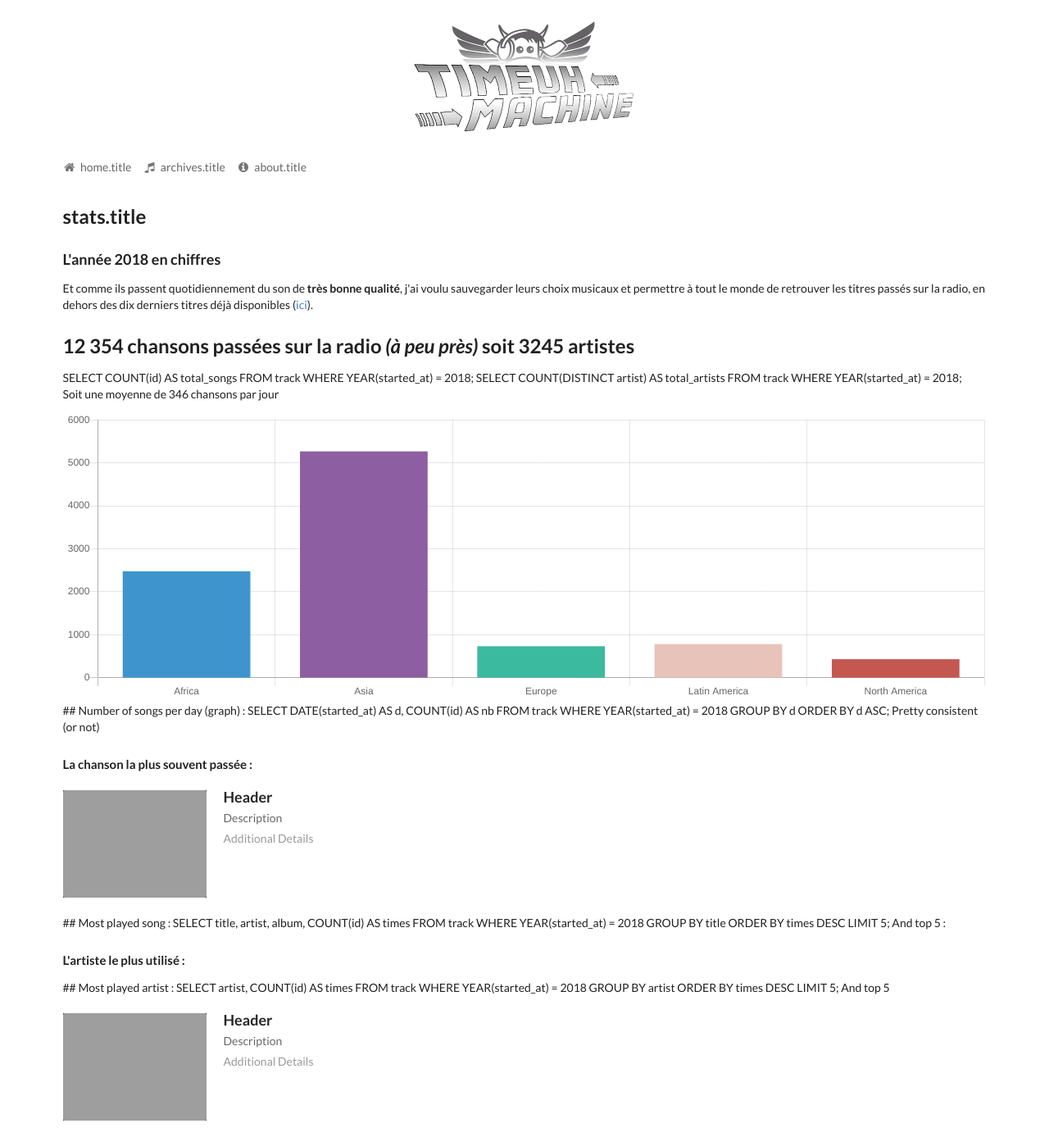
After one commit to tchapi/timeuh-machine, a Symfony app: template templates/statistics.html.twig in a window 1280 px wide. The commit adds this page. Shown: the whole page at 82% size. Run offline with Twig, Linux system fonts and the light colour scheme; the template is opened without the code that fills it, so the values that code supplies are empty; some libraries are stand-ins or nearby versions; grey boxes are pictures that could not be loaded.

Commit message:
Add statistics for 2018 (WIP)

```diff
--- /dev/null
+++ b/templates/statistics.html.twig
@@ -0,0 +1,104 @@
+{% extends "base.html.twig" %}
+{% set menu = 'stats' %}
+
+{% block content %}
+
+<div class="ui container">
+  <h2>{{ "stats.title"|trans }}</h2>
+
+  <h3>L'année 2018 en chiffres</h3>
+
+  <p>Et comme ils passent quotidiennement du son de <strong>très bonne qualité</strong>, j'ai voulu sauvegarder leurs choix musicaux et permettre à tout le monde de retrouver les titres passés sur la radio, en dehors des dix derniers titres déjà disponibles (<a href="http://player.radiomeuh.com/playlist/">ici</a>).</p>
+
+  <h2>12 354 chansons passées sur la radio <em>(à peu près)</em> soit 3245 artistes</h2>
+
+SELECT COUNT(id) AS total_songs FROM track WHERE YEAR(started_at) = 2018;
+SELECT COUNT(DISTINCT artist) AS total_artists FROM track WHERE YEAR(started_at) = 2018;
+
+  <p>Soit une moyenne de 346 chansons par jour</p>
+
+  <canvas id="bar-chart" width="800" height="250"></canvas>
+## Number of songs per day (graph) :
+SELECT DATE(started_at) AS d, COUNT(id) AS nb FROM track WHERE YEAR(started_at) = 2018 GROUP BY d ORDER BY d ASC;
+Pretty consistent (or not)
+
+
+  <h4>La chanson la plus souvent passée :</h4>
+
+  <div class="ui items">
+    <div class="item">
+      <div class="image">
+        <img src="/images/wireframe/image.png">
+      </div>
+      <div class="content">
+        <a class="header">Header</a>
+        <div class="meta">
+          <span>Description</span>
+        </div>
+        <div class="description">
+          <p></p>
+        </div>
+        <div class="extra">
+          Additional Details
+        </div>
+      </div>
+    </div>
+  </div>
+
+## Most played song :
+SELECT title, artist, album, COUNT(id) AS times FROM track WHERE YEAR(started_at) = 2018 GROUP BY title ORDER BY times DESC LIMIT 5;
+And top 5 :
+
+  <h4>L'artiste le plus utilisé :</h4>
+
+## Most played artist :
+SELECT artist, COUNT(id) AS times FROM track WHERE YEAR(started_at) = 2018 GROUP BY artist ORDER BY times DESC LIMIT 5;
+And top 5
+
+  <div class="ui items">
+    <div class="item">
+      <div class="image">
+        <img src="/images/wireframe/image.png">
+      </div>
+      <div class="content">
+        <a class="header">Header</a>
+        <div class="meta">
+          <span>Description</span>
+        </div>
+        <div class="description">
+          <p></p>
+        </div>
+        <div class="extra">
+          Additional Details
+        </div>
+      </div>
+    </div>
+  </div>
+
+</div>
+{% endblock %}
+
+{% block javascripts %}
+  {{ parent() }}
+  <script src="https://cdnjs.cloudflare.com/ajax/libs/Chart.js/2.5.0/Chart.min.js"></script>
+  <script>
+    // Bar chart
+    new Chart(document.getElementById("bar-chart"), {
+        type: 'bar',
+        data: {
+          labels: ["Africa", "Asia", "Europe", "Latin America", "North America"],
+          datasets: [
+            {
+              label: "Population (millions)",
+              backgroundColor: ["#3e95cd", "#8e5ea2","#3cba9f","#e8c3b9","#c45850"],
+              data: [2478,5267,734,784,433]
+            }
+          ]
+        },
+        options: {
+          legend: { display: false },
+          title: { display: false }
+        }
+    });
+  </script>
+{% endblock %}
```
Also changed, not shown: src/Controller/FrontController.php (+8 -0 lines), templates/about.html.twig (+7 -0 lines).
